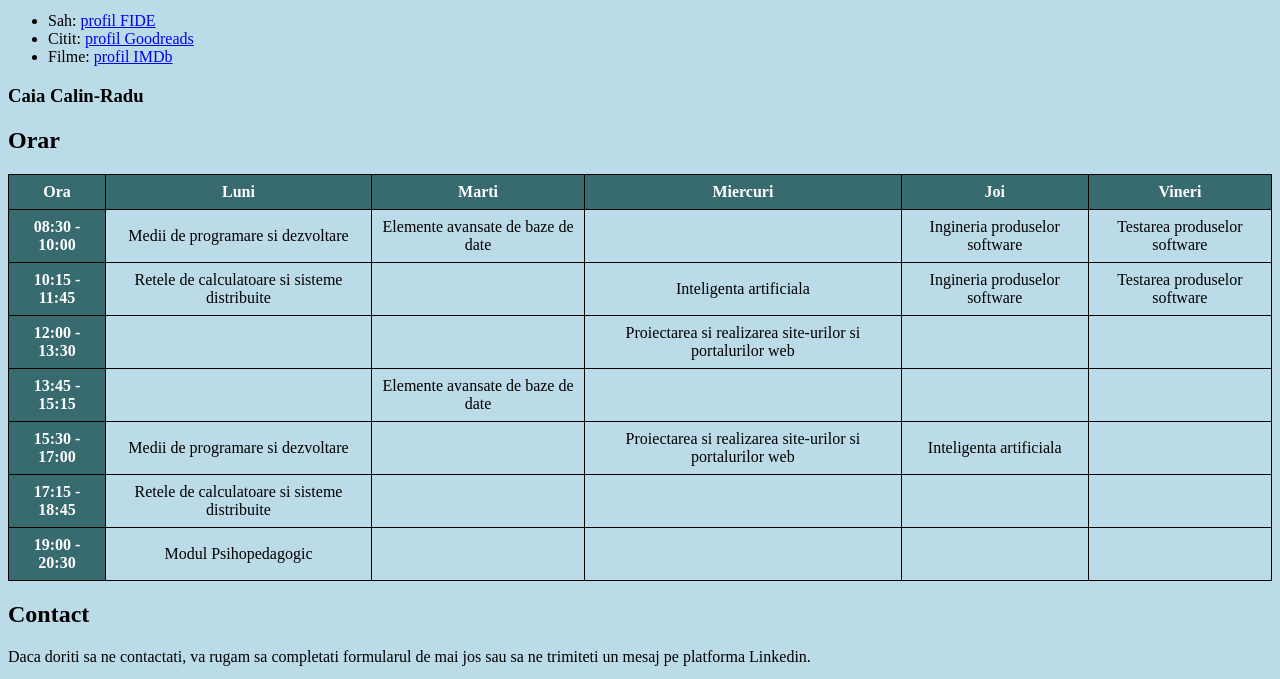
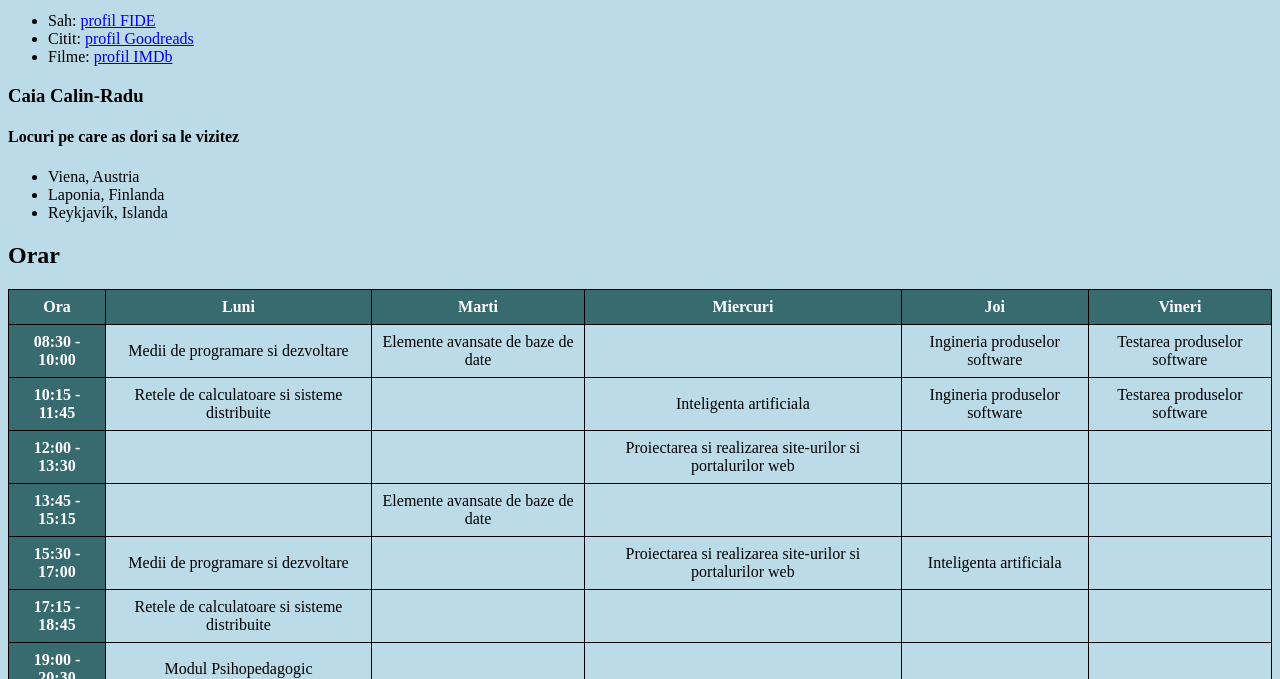
Before and after one commit to davidbaiasu/Proiectare-Web-FSEGA, a plain HTML site: page index.html in a window 1280 px wide. Shown: the part 840-1519 px from the top of the page. Drawn offline with Linux system fonts and the light colour scheme.

Commit message:
locuri de vizitat Calin

```diff
--- a/index.html
+++ b/index.html
@@ -84,6 +84,12 @@
             <!-- Articol Calin -->
             <article id="id-article-calin">
                 <h3 class="class-nume-membru">Caia Calin-Radu</h3>
+                <h4> Locuri pe care as dori sa le vizitez </h4>
+                <ul>
+                    <li>Viena, Austria</li>
+                    <li>Laponia, Finlanda</li>
+                    <li>Reykjavík, Islanda</li>
+                </ul>
             </article>
 
         </section>
```
